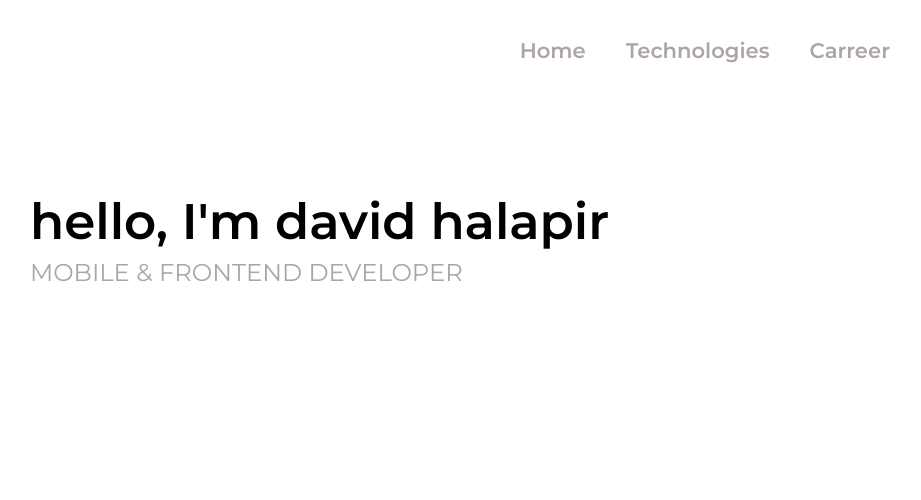
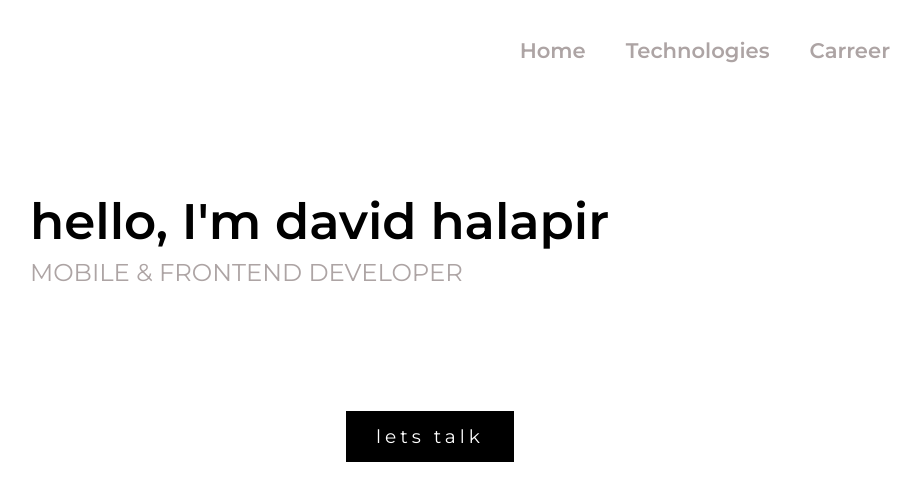
Before and after one commit to hala94/david_h_web, a React (Create React App) app: page / in a window 1280 px wide. Shown: the top 500 px of the page, without its empty margins (210-1131 px from the left). Built offline with nearby package versions, Linux system fonts and the light colour scheme.

Commit message:
lets talk button opens mail

```diff
--- a/src/helpers/button/index.tsx
+++ b/src/components/button/index.tsx
@@ -1,10 +1,11 @@
 import React, { CSSProperties } from 'react';
 import { Props } from 'interfaces/Props';
+import { Font, FontType } from 'helpers/fonts';
 
 export const Button = ({ className, title, onClick }: Props) => {
 	return (
 		<button className={className} onClick={onClick}>
-			{title}
+			<Font fontType={FontType.button}>{title}</Font>
 		</button>
 	);
 };
--- a/src/components/home/index.tsx
+++ b/src/components/home/index.tsx
@@ -3,6 +3,7 @@ import styles from './styles.module.css';
 import { Font, FontType } from 'helpers/fonts';
 import { Asset } from 'helpers/asset';
 import { Spacer } from 'helpers/spacer';
+import { Button } from 'components/button';
 
 /*
 - fonts
@@ -12,6 +13,9 @@ import { Spacer } from 'helpers/spacer';
 - screen transitions
 */
 export function Home() {
+	const letsTalkHandler = () => {
+		window.location.href = 'mailto:halapir.david@gmail.com';
+	};
 	return (
 		<div className={styles.container}>
 			<Spacer top={120}></Spacer>
@@ -26,6 +30,12 @@ export function Home() {
 			<div className={styles.avatar_container}>
 				<Asset className={styles.avatar_item} name="david_avatar"></Asset>
 			</div>
+			<Spacer bottom={64}></Spacer>
+			<Button
+				className={styles.button_item}
+				title="lets talk"
+				onClick={letsTalkHandler}
+			></Button>
 			<Spacer bottom={120}></Spacer>
 		</div>
 	);
--- a/src/components/home/styles.module.css
+++ b/src/components/home/styles.module.css
@@ -20,9 +20,25 @@
 }
 
 .avatar_item {
-	max-height: 496px;
+	max-height: 396px;
 	object-fit: cover;
 	grid-column: 6 / 10;
+}
+
+.button_item {
+	display: inline-block;
+	padding: 20px 30px;
+	background-color: black;
+	border: none;
+	align-self: center;
+	outline: none;
+	cursor: pointer;
+	transition: 0.2s ease all;
+}
+
+.button_item:hover {
+	transform: scale(0.95);
+	transition: 0.2s ease all;
 }
 
 @media only screen and (max-width: 600px) {
@@ -33,7 +49,7 @@
 	}
 
 	.avatar_item {
-		width: 70%;
+		width: 50%;
 		/* grid-column: 4 / 7; */
 	}
 
--- a/src/helpers/fonts/index.tsx
+++ b/src/helpers/fonts/index.tsx
@@ -29,6 +29,7 @@ export enum FontType {
 	headline2 = 'headline2',
 	navItem = 'navigationItem',
 	technologyItem = 'technologyItem',
+	button = 'button',
 }
 
 const getFontStyle = (identifier: FontType): string => {
@@ -45,5 +46,8 @@ const getFontStyle = (identifier: FontType): string => {
 		case FontType.technologyItem: {
 			return styles.techItem;
 		}
+		case FontType.button: {
+			return styles.buttonItem;
+		}
 	}
 };
--- a/src/helpers/fonts/styles.module.css
+++ b/src/helpers/fonts/styles.module.css
@@ -40,3 +40,14 @@
 	line-height: 0.88;
 	color: black;
 }
+
+.buttonItem {
+	font-size: calc(1rem + 0.2vw);
+	font-style: normal;
+	font-stretch: normal;
+	font-style: normal;
+	letter-spacing: 4px;
+	font-weight: 400;
+	line-height: 0.6;
+	color: white;
+}
```
Also changed, not shown: src/components/button/styles.module.css (added).
